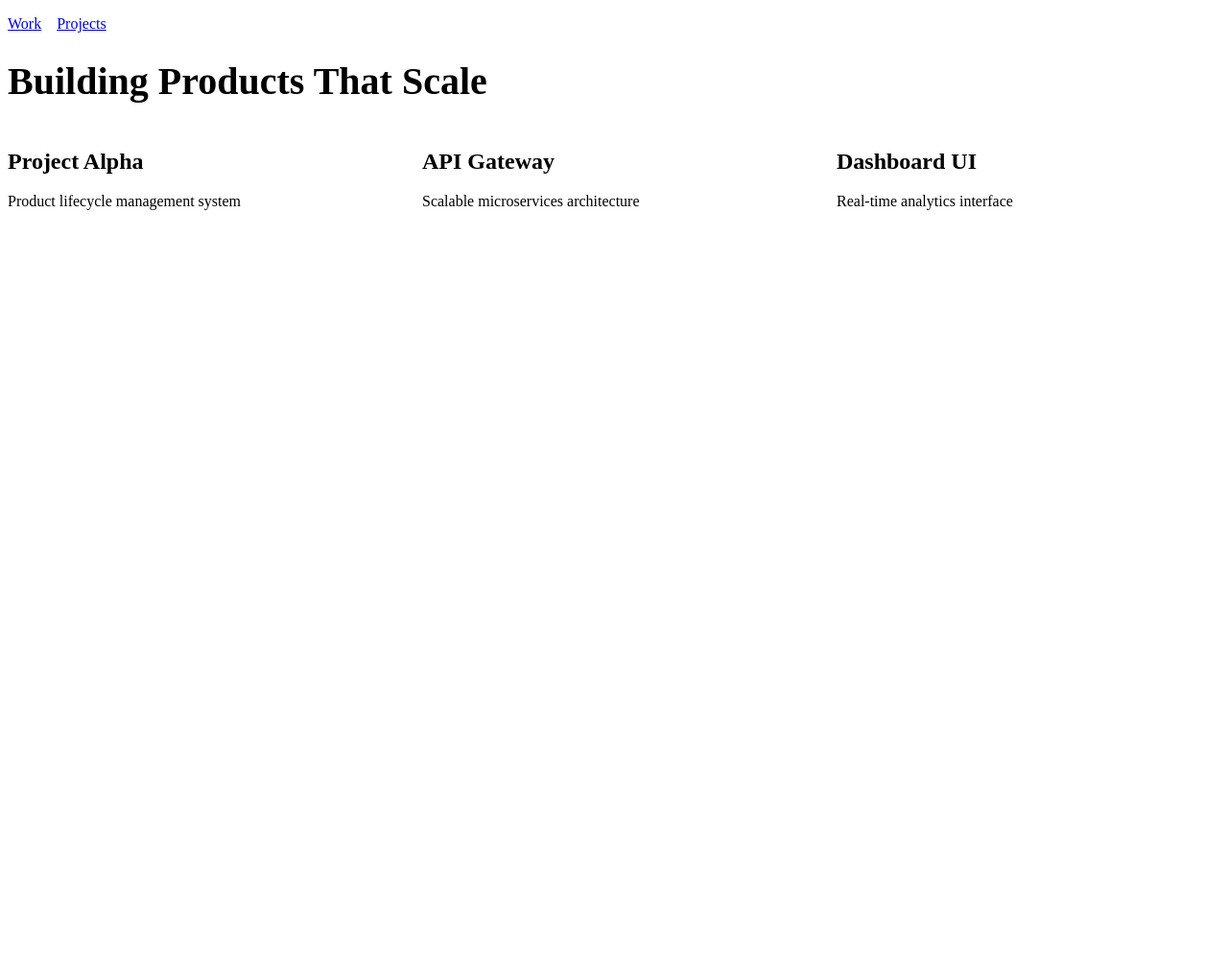
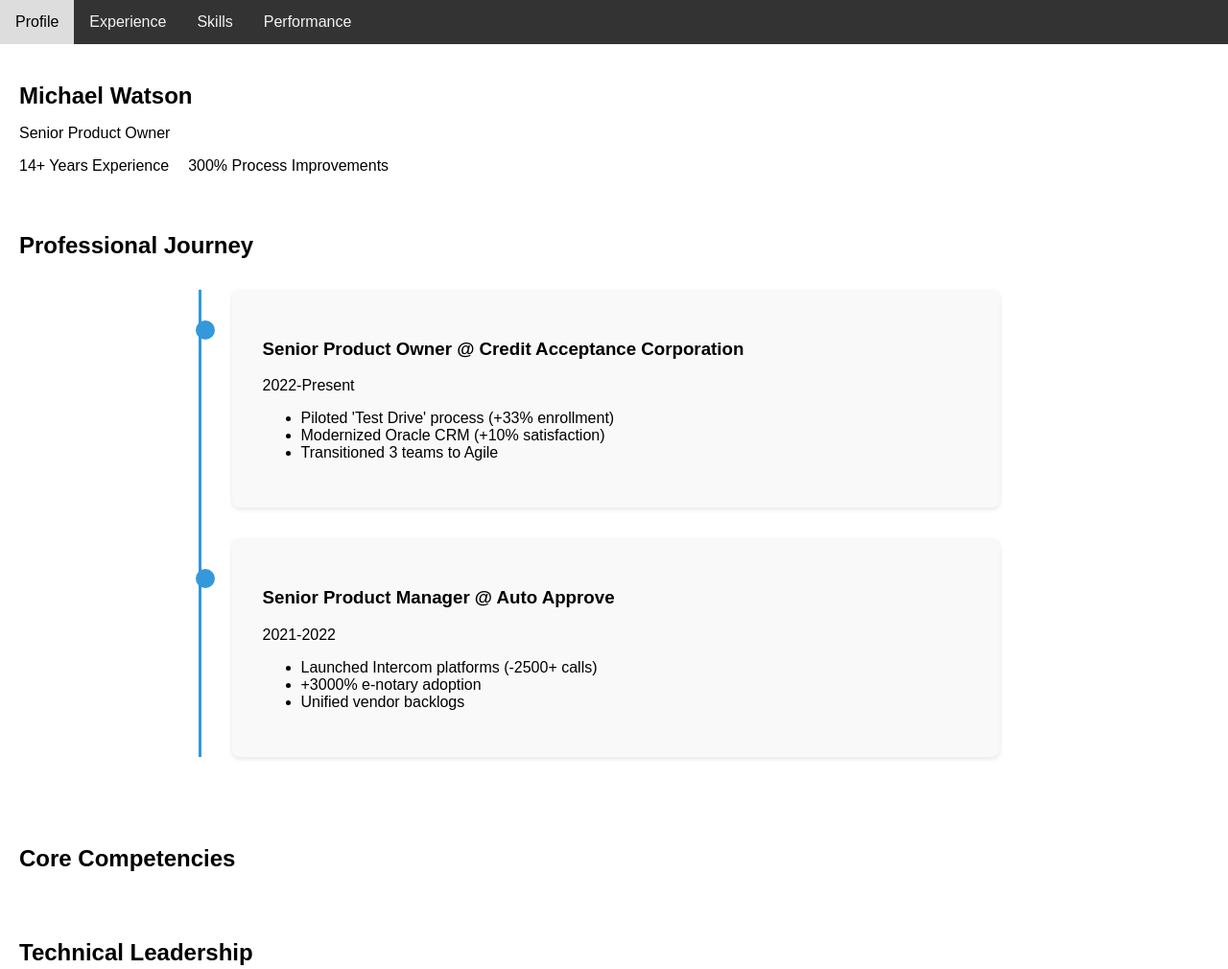
Before and after one commit to productparty/mikewatsonus, a plain HTML site: page index.html in a window 1280 px wide. Shown: the top 1010 px of the page at 96% size. Before the commit the page ends 800 px from the top, so only its background shows below. Drawn offline with Linux system fonts and the light colour scheme.

Commit message:
Remove unused files and update project structure for improved organization

```diff
--- a/css/style.css
+++ b/css/style.css
@@ -1,24 +1,128 @@
 :root {
-    --primary-color: #2c3e50;
-    --secondary-color: #3498db;
+    --primary: #2c3e50;
+    --secondary: #3498db;
+    --accent: #e74c3c;
+  }
+
+  /* Career Timeline */
+  .timeline {
+    border-left: 3px solid var(--secondary);
+    margin: 2rem auto;
+    padding: 0 2rem;
+    max-width: 800px;
+  }
+
+  .timeline-item {
+    background: #f9f9f9;
+    padding: 2rem;
+    margin: 2rem 0;
+    position: relative;
+    border-radius: 8px;
+    box-shadow: 0 2px 5px rgba(0,0,0,0.1);
+    margin-bottom: 20px;
+  }
+
+  .timeline-item::before {
+    content: '';
+    position: absolute;
+    left: -2.35rem;
+    top: 2rem;
+    width: 20px;
+    height: 20px;
+    background: var(--secondary);
+    border-radius: 50%;
+  }
+
+  /* Impact Metrics */
+  .impact-grid {
+    display: grid;
+    grid-template-columns: repeat(auto-fit, minmax(250px, 1fr));
+    gap: 2rem;
+    padding: 0 2rem;
+  }
+
+  .impact-card {
+    text-align: center;
+    padding: 2rem;
+    border: 2px solid var(--primary);
+    border-radius: 8px;
+    border: 1px solid #ddd;
+    padding: 10px;
+    margin: 10px;
+  }
+
+  /* Skills Matrix */
+  .skills-grid {
+    display: grid;
+    grid-template-columns: repeat(auto-fit, minmax(200px, 1fr));
+    gap: 1.5rem;
+    padding: 0 2rem;
+  }
+
+  .skill-category {
+    background: white;
+    padding: 1.5rem;
+    border-radius: 8px;
+    box-shadow: 0 3px 10px rgba(0,0,0,0.1);
+    margin-bottom: 20px;
+  }
+
+body {
+  font-family: Arial, sans-serif;
+  margin: 0;
+  padding: 0;
 }
 
-/* Mobile-first approach */
-.nav-list {
-    display: flex;
-    gap: 1rem;
-    list-style: none;
-    padding: 0;
+.nav {
+  background-color: #333;
+  overflow: hidden;
 }
 
-.project-grid {
-    display: grid;
-    grid-template-columns: repeat(auto-fit, minmax(300px, 1fr));
-    gap: 2rem;
+.nav__list {
+  list-style-type: none;
+  margin: 0;
+  padding: 0;
 }
 
-@media (min-width: 768px) {
-    .hero h1 {
-        font-size: 2.5rem;
-    }
+.nav__link {
+  float: left;
+  display: block;
+  color: #f2f2f2;
+  text-align: center;
+  padding: 14px 16px;
+  text-decoration: none;
 }
+
+.nav__link:hover {
+  background-color: #ddd;
+  color: black;
+}
+
+.section {
+  padding: 20px;
+}
+
+.section__title {
+  font-size: 24px;
+  margin-bottom: 10px;
+}
+
+.metric-badges {
+  display: flex;
+  gap: 20px;
+}
+
+.metric {
+  text-align: center;
+}
+
+.lighthouse-grid {
+  display: flex;
+  gap: 20px;
+}
+
+.score-card {
+  border: 1px solid #ddd;
+  padding: 10px;
+  text-align: center;
+}
--- a/index.html
+++ b/index.html
@@ -1,33 +1,64 @@
 <!DOCTYPE html>
 <html lang="en">
 <head>
-    <meta charset="UTF-8">
-    <meta name="viewport" content="width=device-width, initial-scale=1.0">
-    <title>Mike Watson - Senior Product Owner</title>
-    <link rel="stylesheet" href="/css/style.css">
+  <meta charset="UTF-8">
+  <meta name="viewport" content="width=device-width, initial-scale=1.0">
+  <title>Michael Watson - Senior Product Leader</title>
+  <link rel="stylesheet" href="./css/style.css">
 </head>
 <body>
-    <!-- Simple Navigation -->
-    <nav aria-label="Main">
-        <ul class="nav-list">
-            <li><a href="#work">Work</a></li>
-            <li><a href="#projects">Projects</a></li>
-        </ul>
-    </nav>
+  <nav class="nav">
+    <ul class="nav__list">
+      <li><a href="#profile" class="nav__link">Profile</a></li>
+      <li><a href="#experience" class="nav__link">Experience</a></li>
+      <li><a href="#skills" class="nav__link">Skills</a></li>
+      <li><a href="#performance" class="nav__link">Performance</a></li>
+    </ul>
+  </nav>
 
-    <!-- Hero Section -->
-    <header class="hero">
-        <h1>Building Products That Scale</h1>
-    </header>
+  <section id="profile" class="section hero">
+    <div class="profile-content">
+      <h1 class="section__title">Michael Watson</h1>
+      <p class="section__subtitle">Senior Product Owner</p>
+      <div class="metric-badges">
+        <div class="metric">
+          <span class="metric-number">14+</span>
+          <span class="metric-label">Years Experience</span>
+        </div>
+        <div class="metric">
+          <span class="metric-number">300%</span>
+          <span class="metric-label">Process Improvements</span>
+        </div>
+      </div>
+    </div>
+  </section>
 
-    <!-- Project Grid -->
-    <section id="projects" class="project-grid">
-        <article class="project-card">
-            <h2>Project Alpha</h2>
-            <p>Product lifecycle management system</p>
-        </article>
-    </section>
+  <section id="experience" class="section">
+    <h2 class="section__title">Professional Journey</h2>
+    <div class="timeline" id="timelineContainer"></div>
+  </section>
 
-    <script src="/js/app.js"></script>
+  <section id="skills" class="section">
+    <h2 class="section__title">Core Competencies</h2>
+    <div class="skills-grid" id="skillsGrid"></div>
+  </section>
+
+  <section id="performance" class="section">
+    <h2 class="section__title">Technical Leadership</h2>
+    <div class="lighthouse-grid">
+      <div class="score-card">
+        <div class="score-value">97</div>
+        <h3>Performance</h3>
+        <p>Optimized asset delivery</p>
+      </div>
+      <div class="score-card">
+        <div class="score-value">100</div>
+        <h3>Accessibility</h3>
+        <p>WCAG 2.1 compliant</p>
+      </div>
+    </div>
+  </section>
+
+  <script src="./js/app.js"></script>
 </body>
 </html>
--- a/js/app.js
+++ b/js/app.js
@@ -1,30 +1,92 @@
-// Mobile menu toggle
-document.addEventListener('DOMContentLoaded', () => {
-    const nav = document.querySelector('nav');
+// Career Timeline Data
+const timelineData = [
+    {
+      position: "Senior Product Owner",
+      company: "Credit Acceptance Corporation",
+      period: "2022-Present",
+      achievements: [
+        "Piloted 'Test Drive' process (+33% enrollment)",
+        "Modernized Oracle CRM (+10% satisfaction)",
+        "Transitioned 3 teams to Agile"
+      ]
+    },
+    {
+      position: "Senior Product Manager",
+      company: "Auto Approve",
+      period: "2021-2022",
+      achievements: [
+        "Launched Intercom platforms (-2500+ calls)",
+        "+3000% e-notary adoption",
+        "Unified vendor backlogs"
+      ]
+    }
+  ];
 
-    // Smooth scroll implementation
-    document.querySelectorAll('a[href^="#"]').forEach(anchor => {
-        anchor.addEventListener('click', (e) => {
-            e.preventDefault();
-            const target = document.querySelector(anchor.getAttribute('href'));
-            target.scrollIntoView({ behavior: 'smooth' });
-        });
+  // Impact Metrics
+  const impactMetrics = [
+    { metric: "10%", label: "Lead Conversion Increase" },
+    { metric: "33%", label: "BBB Complaint Reduction" },
+    { metric: "300%", label: "Spanish Lead Identification" }
+  ];
+
+  // Skills Matrix
+  const skillsData = {
+    "Product Leadership": ["Roadmapping", "Stakeholder Mgmt", "Agile Transformation"],
+    "Technical Execution": ["JIRA Administration", "API Design", "System Integrations"],
+    "Data Insights": ["Fullstory Analytics", "A/B Testing", "KPI Tracking"]
+  };
+
+  // Initialize Components
+  document.addEventListener('DOMContentLoaded', () => {
+    // Load Timeline
+    const timeline = document.getElementById('timelineContainer');
+    timelineData.forEach(entry => {
+      const item = document.createElement('div');
+      item.className = 'timeline-item';
+      item.innerHTML = `
+        <h3>${entry.position} @ ${entry.company}</h3>
+        <p class="period">${entry.period}</p>
+        <ul>
+          ${entry.achievements.map(a => `<li>${a}</li>`).join('')}
+        </ul>
+      `;
+      timeline.appendChild(item);
     });
 
-    // Example: Add project cards dynamically
-    const projects = [
-        { title: "API Gateway", description: "Scalable microservices architecture" },
-        { title: "Dashboard UI", description: "Real-time analytics interface" }
-    ];
+    // Load Impact Metrics
+    const impactGrid = document.getElementById('impactGrid');
+    impactMetrics.forEach(metric => {
+      const card = document.createElement('div');
+      card.className = 'impact-card';
+      card.innerHTML = `
+        <div class="metric">${metric.metric}</div>
+        <div class="label">${metric.label}</div>
+      `;
+      impactGrid.appendChild(card);
+    });
 
-    const grid = document.querySelector('.project-grid');
-    projects.forEach(project => {
-        const card = document.createElement('article');
-        card.className = 'project-card';
-        card.innerHTML = `
-            <h2>${project.title}</h2>
-            <p>${project.description}</p>
-        `;
-        grid.appendChild(card);
+    // Load Skills
+    const skillsGrid = document.getElementById('skillsGrid');
+    Object.keys(skillsData).forEach(category => {
+      const skills = skillsData[category];
+      const categoryDiv = document.createElement('div');
+      categoryDiv.className = 'skill-category';
+      categoryDiv.innerHTML = `
+        <h3>${category}</h3>
+        <ul>
+          ${skills.map(skill => `<li>${skill}</li>`).join('')}
+        </ul>
+      `;
+      skillsGrid.appendChild(categoryDiv);
     });
-});
+
+    // Smooth Scroll
+    document.querySelectorAll('a[href^="#"]').forEach(anchor => {
+      anchor.addEventListener('click', function(e) {
+        e.preventDefault();
+        document.querySelector(this.getAttribute('href')).scrollIntoView({
+          behavior: 'smooth'
+        });
+      });
+    });
+  });
--- a/jsconfig.json
+++ /dev/null
@@ -1,6 +0,0 @@
-{
-    "compilerOptions": {
-      "target": "ES6",
-      "checkJs": true
-    }
-  }
--- a/package.json
+++ /dev/null
@@ -1,5 +0,0 @@
-{
-  "devDependencies": {
-    "@types/vscode": "^1.96.0"
-  }
-}
```
Also changed, not shown: docs/README.md (renamed from README.md), docs/best_practices.md (line endings or trailing spaces), 1 other file.
